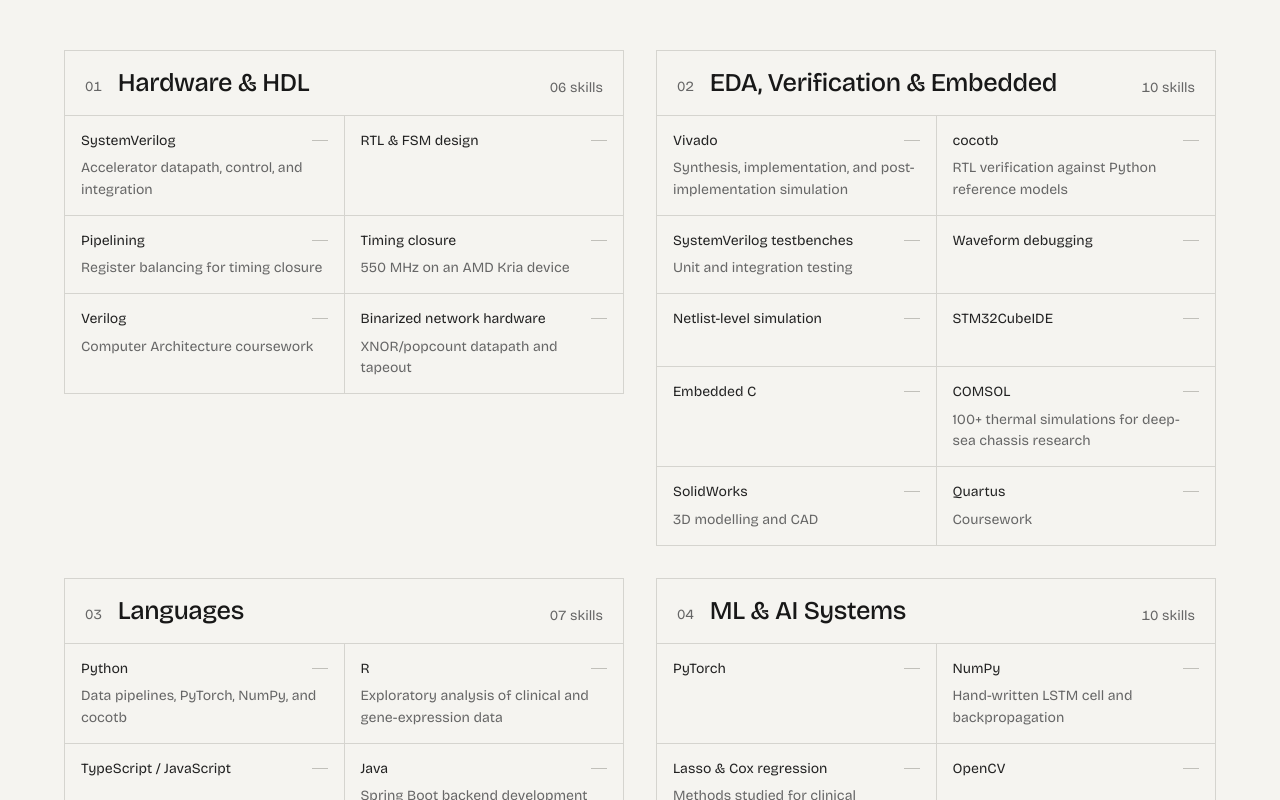
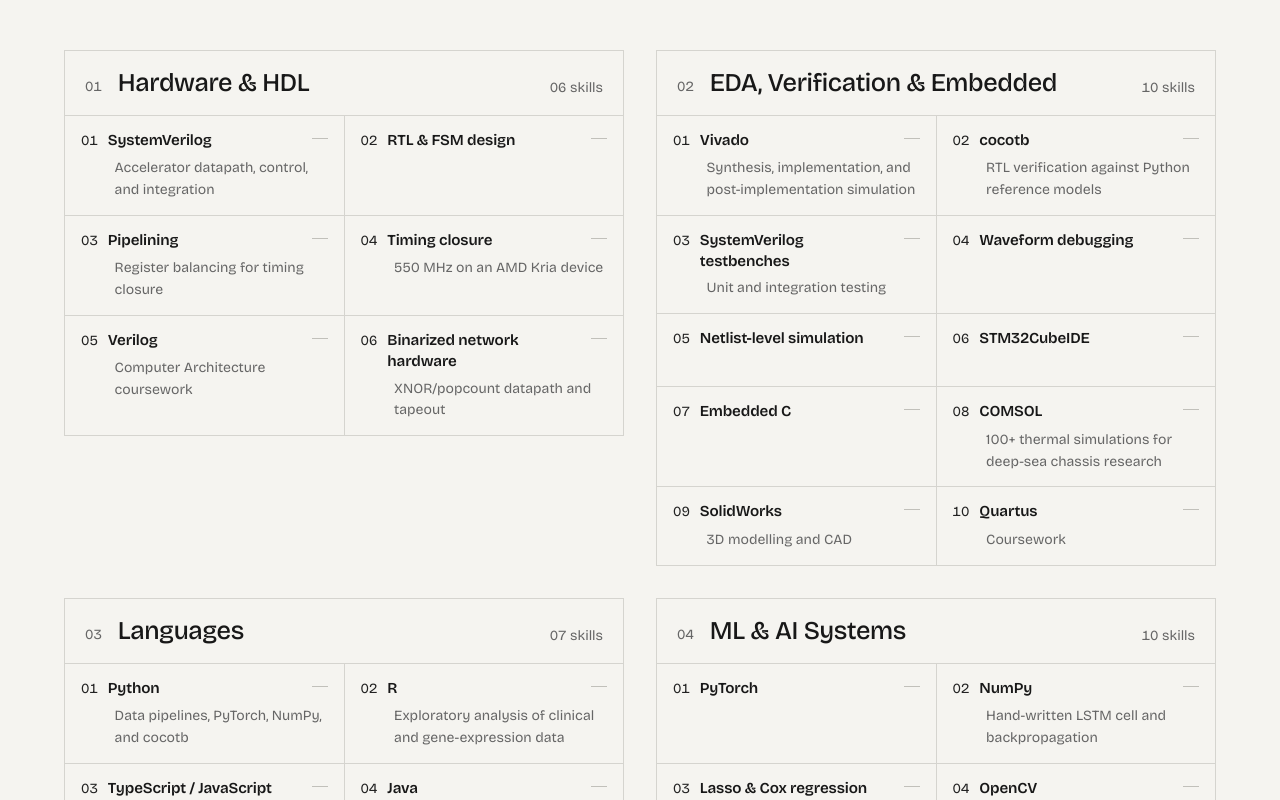
Before and after one commit to Ctr-cv/personal-portfolio, a Next.js app: page /about in a window 1280 px wide. Shown: the part 1360-2160 px from the top of the page. Built offline with nearby package versions, Linux system fonts and the light colour scheme.

Commit message:
Strengthen skill card hierarchy

```diff
--- a/src/app/about/page.tsx
+++ b/src/app/about/page.tsx
@@ -90,16 +90,23 @@
                 </div>
 
                 <ul className="grid gap-px bg-carbon-700 sm:grid-cols-2">
-                  {group.items.map((item) => (
+                  {group.items.map((item, itemIndex) => (
                     <li
                       key={item.name}
                       className="group relative min-h-[4.5rem] bg-carbon-900 px-4 py-3.5 transition-[background-color,transform] duration-200 ease-out hover:z-10 hover:-translate-y-px hover:bg-carbon-800"
                     >
-                      <div className="flex items-center justify-between gap-3">
-                        <span className="type-meta text-bone-100 transition-colors duration-200 group-hover:text-bone-50">{item.name}</span>
-                        <span aria-hidden="true" className="h-px w-4 shrink-0 bg-carbon-600 transition-[width,background-color] duration-200 group-hover:w-6 group-hover:bg-bone-400" />
+                      <div className="flex items-start justify-between gap-3">
+                        <div className="flex min-w-0 items-baseline gap-2.5">
+                          <span aria-hidden="true" className="type-meta numeric shrink-0 text-[0.625rem] text-bone-600 transition-colors duration-200 group-hover:text-bone-400">
+                            {String(itemIndex + 1).padStart(2, "0")}
+                          </span>
+                          <span className="text-[0.95rem] font-semibold leading-snug tracking-[-0.01em] text-bone-50 transition-colors duration-200 group-hover:text-bone-100">
+                            {item.name}
+                          </span>
+                        </div>
+                        <span aria-hidden="true" className="mt-2 h-px w-4 shrink-0 bg-carbon-600 transition-[width,background-color] duration-200 group-hover:w-6 group-hover:bg-bone-400" />
                       </div>
-                      {item.note && <span className="type-meta mt-1.5 block leading-snug text-bone-500 transition-colors duration-200 group-hover:text-bone-400">{item.note}</span>}
+                      {item.note && <span className="type-meta mt-1.5 block pl-[2.1rem] leading-snug text-bone-500 transition-colors duration-200 group-hover:text-bone-400">{item.note}</span>}
                     </li>
                   ))}
                 </ul>
```
